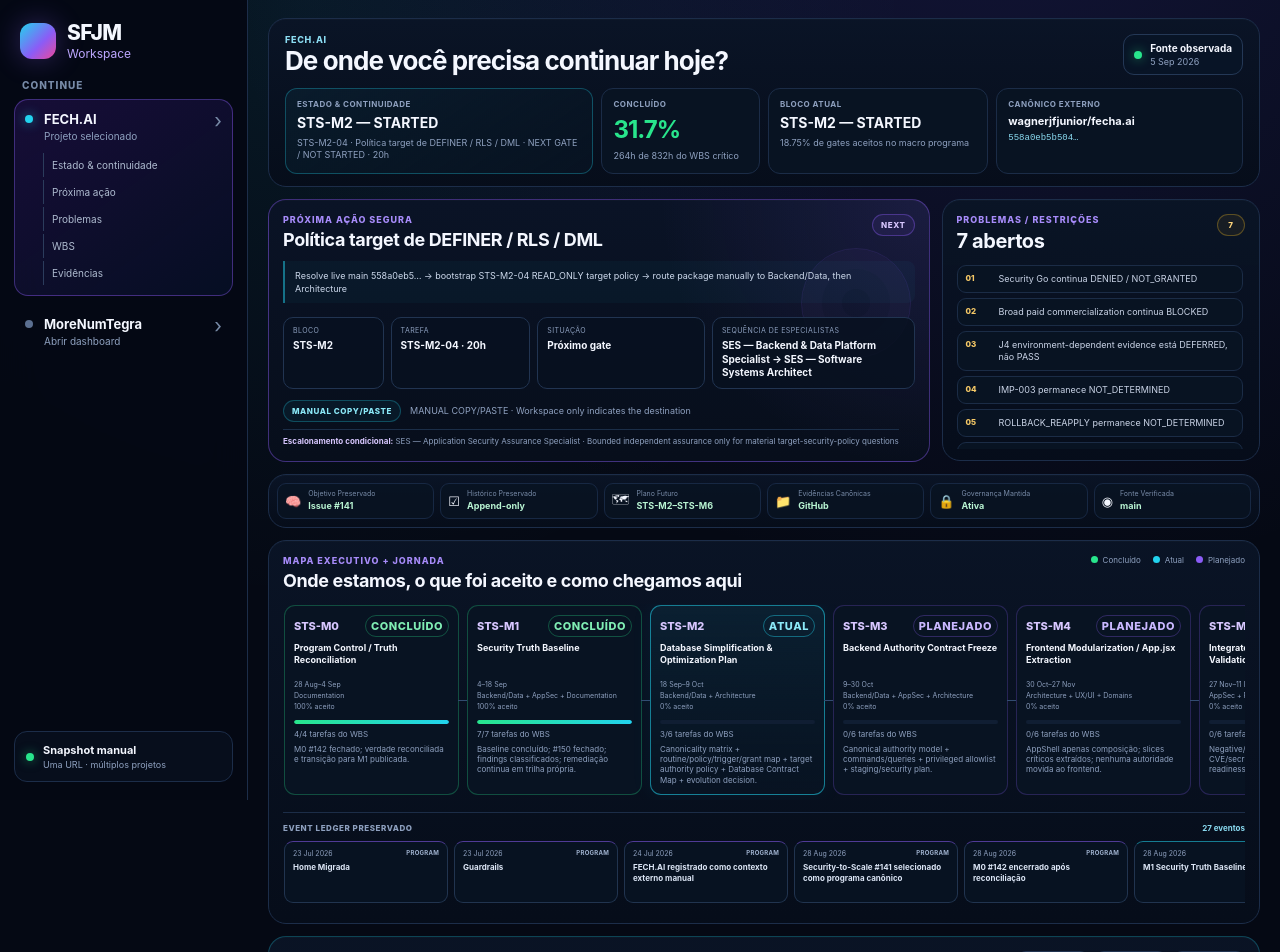
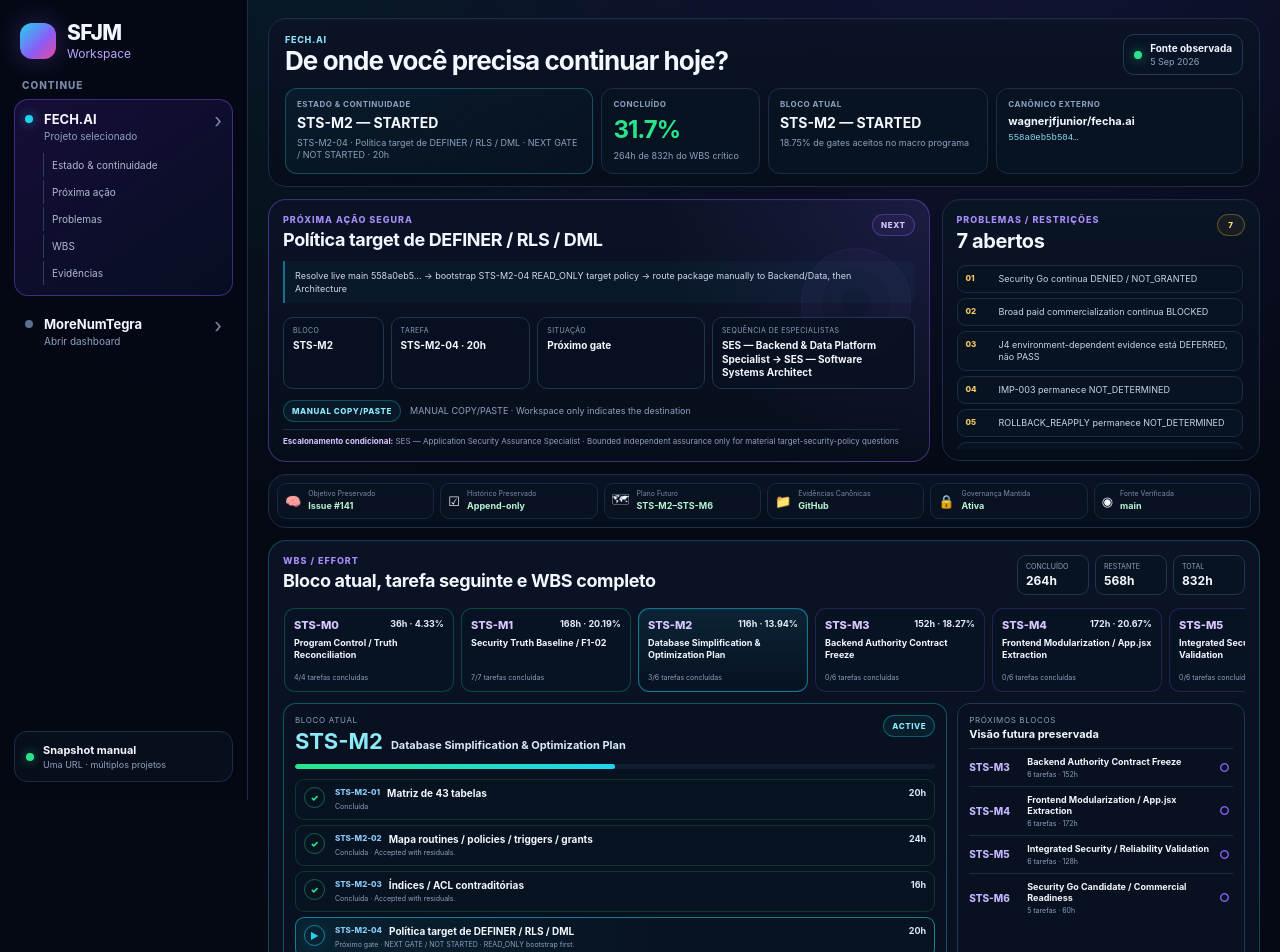
Before and after one commit to wagnerjfjunior/sfjm-workspace, a Next.js app: page / in a window 1280 px wide. Shown: the top 952 px of the page. Built offline with nearby package versions, Linux system fonts and the light colour scheme.

Commit message:
design: remove redundant executive journey from dashboard

```diff
--- a/components/WorkspaceHome.tsx
+++ b/components/WorkspaceHome.tsx
@@ -5,8 +5,6 @@ import {
   calculateAcceptedProgramProgress,
   workspaceDemo,
   type ExternalProject,
-  type ProgramMilestone,
-  type TimelineItem,
   type WbsBacklog,
   type WbsMilestone,
   type WbsTask
@@ -20,12 +18,6 @@ function taskStateLabel(task: WbsTask, isFocus: boolean) {
   if (task.state === "PARKED") return "Backlog";
   if (task.state === "ACTIVE") return "Em execução";
   return "Planejada";
-}
-
-function milestoneStateLabel(state: ProgramMilestone["status"]) {
-  if (state === "COMPLETE") return "Concluído";
-  if (state === "ACTIVE") return "Atual";
-  return "Planejado";
 }
 
 function trapDrawerFocus(event: KeyboardEvent<HTMLElement>) {
@@ -286,78 +278,6 @@ function IntegrityStrip() {
   );
 }
 
-function JourneyEvent({ item }: { item: TimelineItem }) {
-  return (
-    <div className={`journeyEvent ${item.kind.toLowerCase()}`}>
-      <div className="journeyEventTop">
-        <span>{item.date}</span>
-        <b>{item.kind}</b>
-      </div>
-      <strong>{item.text}</strong>
-    </div>
-  );
-}
-
-function ExecutiveMap() {
-  const program = workspaceDemo.fechaiProgram;
-  const wbs = workspaceDemo.fechaiWbs;
-
-  return (
-    <article className="commandCard executiveMap" id="roadmap">
-      <div className="sectionHeader">
-        <div>
-          <div className="eyebrow">Mapa executivo + jornada</div>
-          <h2>Onde estamos, o que foi aceito e como chegamos aqui</h2>
-        </div>
-        <div className="legend" aria-label="Legenda de estados">
-          <span><i className="legendDot complete" />Concluído</span>
-          <span><i className="legendDot active" />Atual</span>
-          <span><i className="legendDot planned" />Planejado</span>
-        </div>
-      </div>
-
-      <div className="roadmapRail" tabIndex={0} role="region" aria-label="Macro roadmap STS-M0 a STS-M6">
-        {program.milestones.map((milestone, index) => {
-          const wbsMilestone = wbs.milestones.find((item) => item.id === milestone.id);
-          const completedTasks = wbsMilestone?.tasks.filter((task) => task.state === "COMPLETE").length ?? 0;
-          const taskCount = wbsMilestone?.tasks.length ?? 0;
-
-          return (
-            <div className={`roadmapNode ${milestone.status.toLowerCase()}`} key={milestone.id}>
-              <div className="roadmapNodeTop">
-                <span>{milestone.id}</span>
-                <span className={`roadmapStateLabel ${milestone.status.toLowerCase()}`}>
-                  {milestoneStateLabel(milestone.status)}
-                </span>
-              </div>
-              <strong>{milestone.label}</strong>
-              <div className="roadmapMeta">
-                <span>{milestone.window}</span>
-                <span>{milestone.owner}</span>
-                <span>{milestone.acceptedPercent}% aceito</span>
-              </div>
-              <div className="roadmapMiniTrack" aria-label={`${milestone.acceptedPercent}% aceito`}>
-                <span style={{ width: `${milestone.acceptedPercent}%` }} />
-              </div>
-              <small className="roadmapTasks">{taskCount ? `${completedTasks}/${taskCount} tarefas do WBS` : "Sem tarefas WBS associadas"}</small>
-              <small className="roadmapExit">{milestone.exit}</small>
-              {index < program.milestones.length - 1 ? <i className="roadmapConnector" aria-hidden="true" /> : null}
-            </div>
-          );
-        })}
-      </div>
-
-      <div className="journeyHeader">
-        <span>Event ledger preservado</span>
-        <strong>{program.eventLedger.length} eventos</strong>
-      </div>
-      <div className="journeyRail" tabIndex={0} role="region" aria-label="Jornada histórica completa do FECH.AI">
-        {program.eventLedger.map((item, index) => <JourneyEvent item={item} key={`${item.date}-${index}`} />)}
-      </div>
-    </article>
-  );
-}
-
 function WbsFocusTask({ task, focusId }: { task: WbsTask; focusId?: string }) {
   const isFocus = task.id === focusId;
   return (
@@ -581,7 +501,6 @@ function ProjectDashboard({ project }: { project: ExternalProject }) {
         <RisksCard project={project} />
       </div>
       {isFechai ? <IntegrityStrip /> : null}
-      {isFechai ? <ExecutiveMap /> : null}
       {isFechai ? <WbsCommandCenter /> : <GenericProjectStructure project={project} />}
       <EvidenceCard project={project} />
     </>
```
